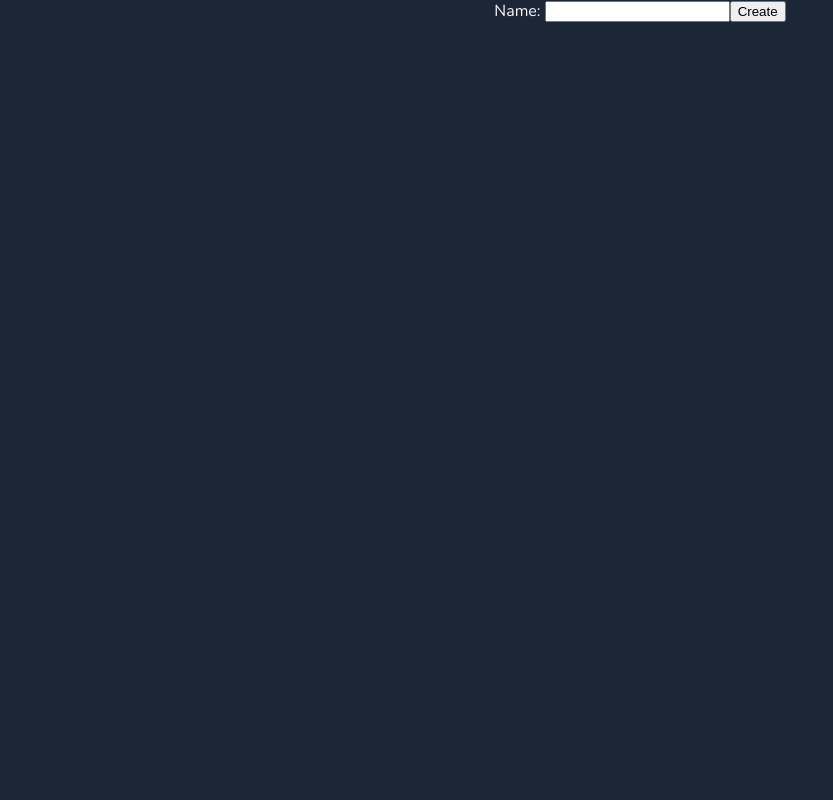
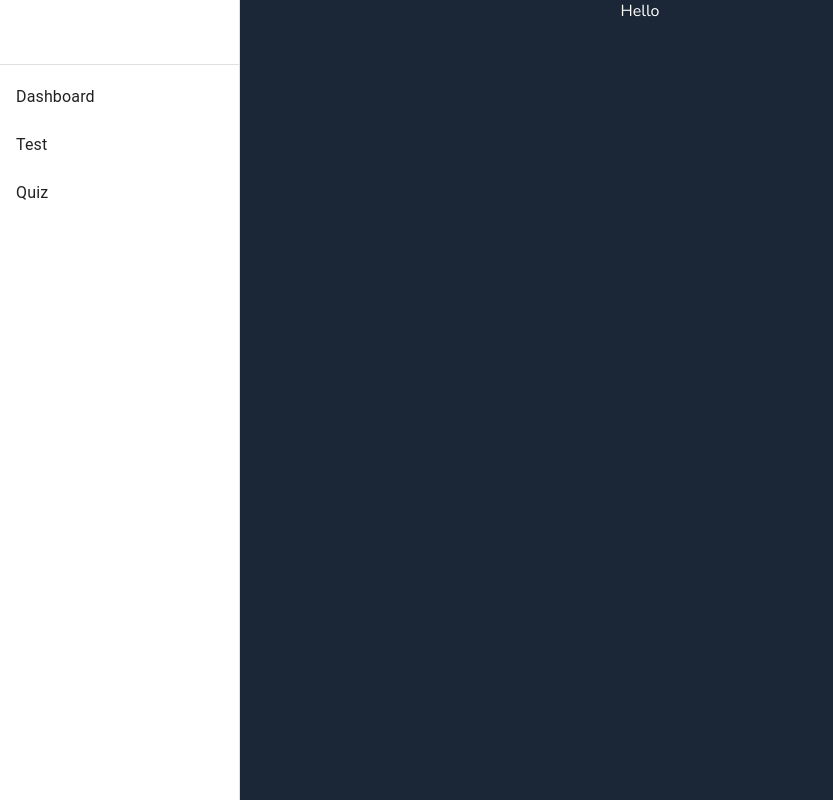
Before and after one commit to mtuan8820/kumemori, a React (Vite) app in the folder frontend/: page / in a window 1280 px wide. Shown: the whole page, without its empty margins (0-833 px from the left). Built offline with nearby package versions, Linux system fonts and the light colour scheme.

Commit message:
routing setup

```diff
--- a/frontend/src/App.tsx
+++ b/frontend/src/App.tsx
@@ -2,13 +2,23 @@ import './App.css';
 import {ListDecks} from "../wailsjs/go/service/DeckService"
 import { useEffect, useState } from 'react';
 import { DeckList } from './features/deck/deckList';
+import { BrowserRouter, Route, Routes } from 'react-router-dom';
+import Home from './pages/Home';
+import Quiz from './pages/Quiz';
+import Test from './pages/Test';
+import Sidebar from './components/Sidebar';
+import { routes } from './routes';
 
 function App() {
 
-
     return (
         <div id="App">
-            <DeckList />
+            <BrowserRouter>
+                <Sidebar routes={routes}/>
+                <Routes>
+                    {routes.map((item)=><Route path={item.to} element={<item.element/>} />)}
+                </Routes>
+            </BrowserRouter>
         </div>
     )
 }
--- /dev/null
+++ b/frontend/src/components/Sidebar.tsx
@@ -0,0 +1,56 @@
+import { Divider, Drawer, ListItem,ListItemIcon, ListItemText, Toolbar } from "@mui/material";
+import ListItemButton from '@mui/material/ListItemButton';
+import List from '@mui/material/List';
+import { RouteConfig } from "../routes";
+import { Link } from "react-router-dom";
+const sidebarWidth = 240;
+
+interface SidebarProps {
+  routes: RouteConfig[];
+}
+
+interface ListItemLinkProps {
+  icon?: React.ReactElement<unknown>;
+  primary: string;
+  to: string;
+}
+
+
+function ListItemLink(props: ListItemLinkProps) {
+  const { icon, primary, to } = props;
+
+  return (
+    <ListItemButton component={Link} to={to}>
+      {icon ? <ListItemIcon>{icon}</ListItemIcon> : null}
+      <ListItemText primary={primary} />
+    </ListItemButton>
+  );
+}
+
+
+export default function Sidebar({routes}: SidebarProps){
+    return (
+      <Drawer
+        sx={{
+          width: sidebarWidth,
+          flexShrink: 0,
+          '& .MuiDrawer-paper': {
+            width: sidebarWidth,
+            boxSizing: 'border-box',
+          },
+        }}
+        variant="permanent"
+        anchor="left"
+      >
+            <Toolbar/>
+            <Divider/>
+            <List>
+                {routes.map((item)=>(
+                    <ListItem key={item.primary} disablePadding>
+                        <ListItemLink to={item.to} primary={item.primary} />
+                    </ListItem>
+                ))}
+            </List>
+        </Drawer>
+    )
+}
--- /dev/null
+++ b/frontend/src/pages/Home.tsx
@@ -0,0 +1,9 @@
+function Home(){
+    return (
+        <div>
+            <div>Hello</div>
+        </div>
+    );
+}
+
+export default Home
--- /dev/null
+++ b/frontend/src/pages/Quiz.tsx
@@ -0,0 +1,7 @@
+export default function Quiz(){
+    return (
+        <div>
+            <div>Quiz</div>
+        </div>
+    )
+}
--- /dev/null
+++ b/frontend/src/pages/Test.tsx
@@ -0,0 +1,7 @@
+export default function Test(){
+    return (
+        <div>
+            <div>Test</div>
+        </div>
+    )
+}
--- /dev/null
+++ b/frontend/src/routes/index.ts
@@ -0,0 +1,16 @@
+import Home from "../pages/Home";
+import Quiz from "../pages/Quiz";
+import Test from "../pages/Test";
+
+export interface RouteConfig{
+    to: string,
+    primary: string
+    element: React.ElementType
+}
+
+export const routes: RouteConfig[] = [
+    {to: '/', primary: 'Dashboard', element: Home},
+    {to: '/test', primary: 'Test', element: Test},
+    {to: '/quiz', primary: 'Quiz', element: Quiz}
+
+]
```
Also changed, not shown: package.json (+6 -1 lines), 1 other file (tests, documents, lock files or other folders).
